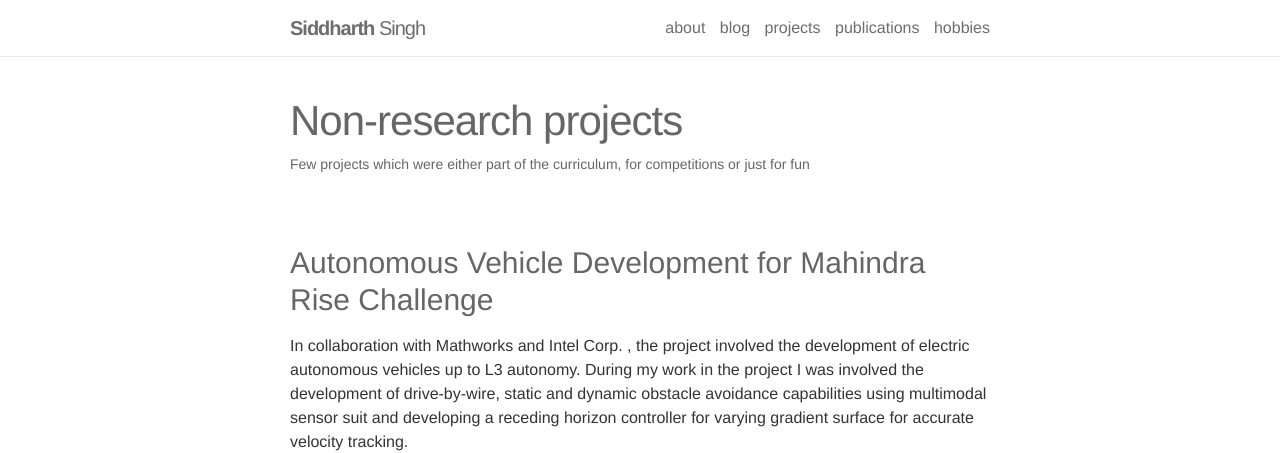
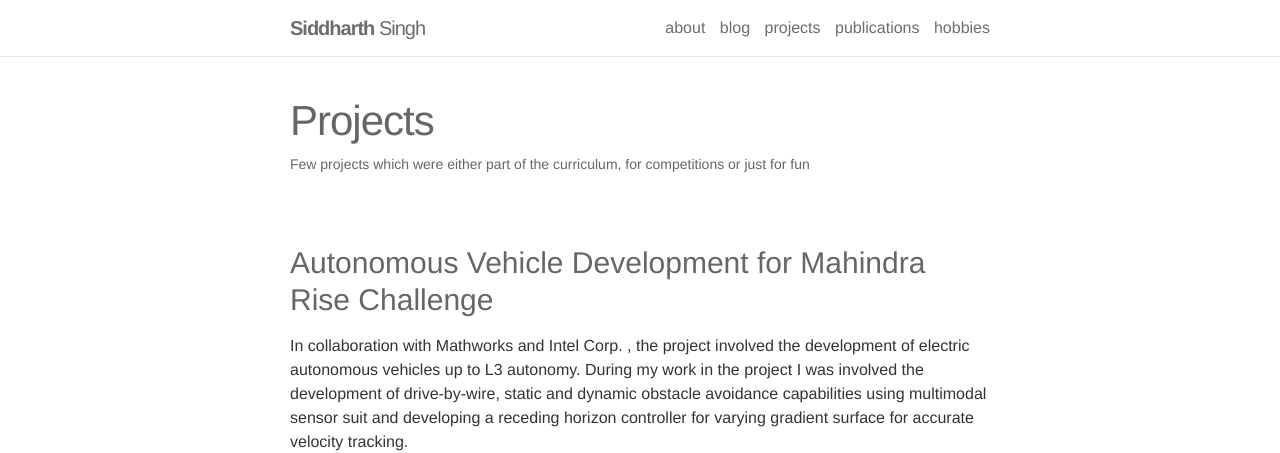
Before and after one commit to Singh-sid930/Singh-sid930.github.io, a plain HTML site: page projects/index.html in a window 1280 px wide. Shown: the top 453 px of the page. Drawn offline with nearby package versions, Linux system fonts and the light colour scheme.

Commit message:
nit pics to change some text and spaces

```diff
--- a/projects/index.html
+++ b/projects/index.html
@@ -91,7 +91,7 @@
         <div class="post">
 
   <header class="post-header">
-    <h1 class="post-title">Non-research projects</h1>
+    <h1 class="post-title">Projects</h1>
     <h5 class="post-description">Few projects which were either part of the curriculum, for competitions or just for fun</h5>
   </header>
 
```
